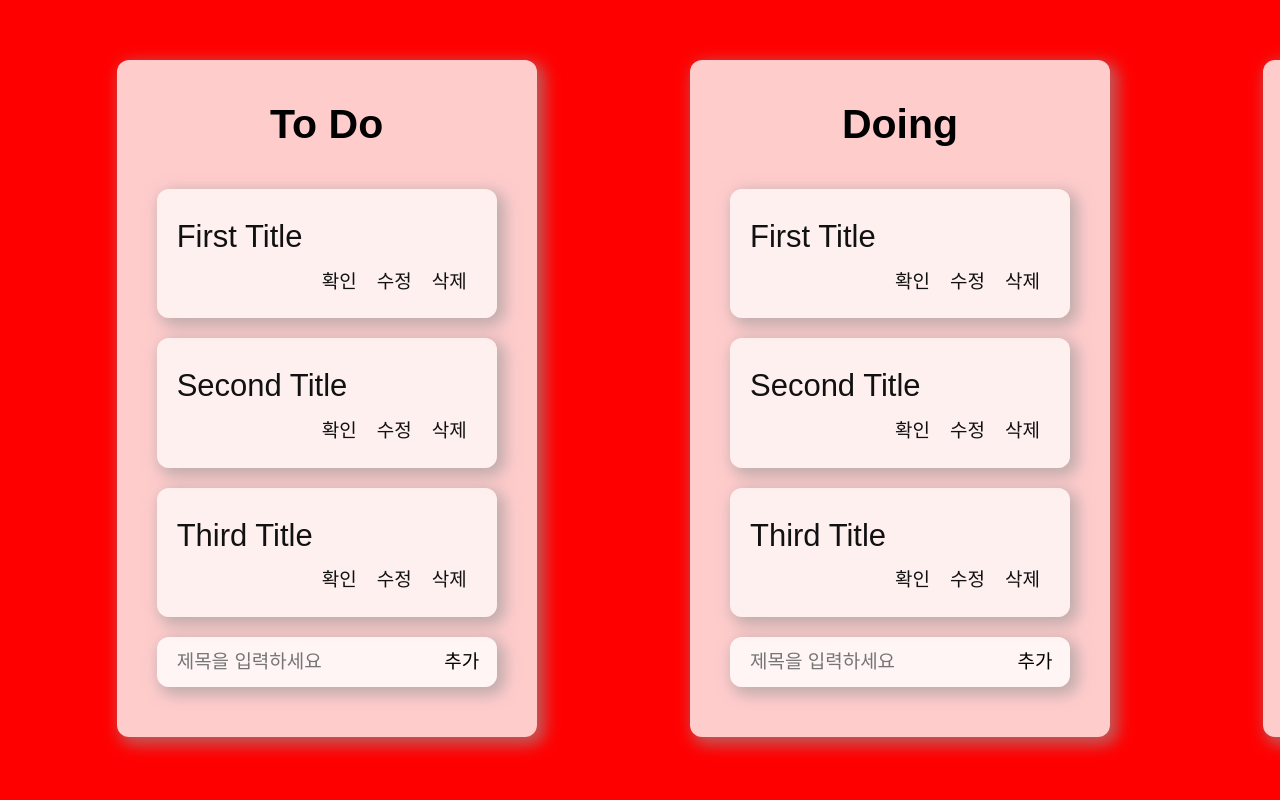
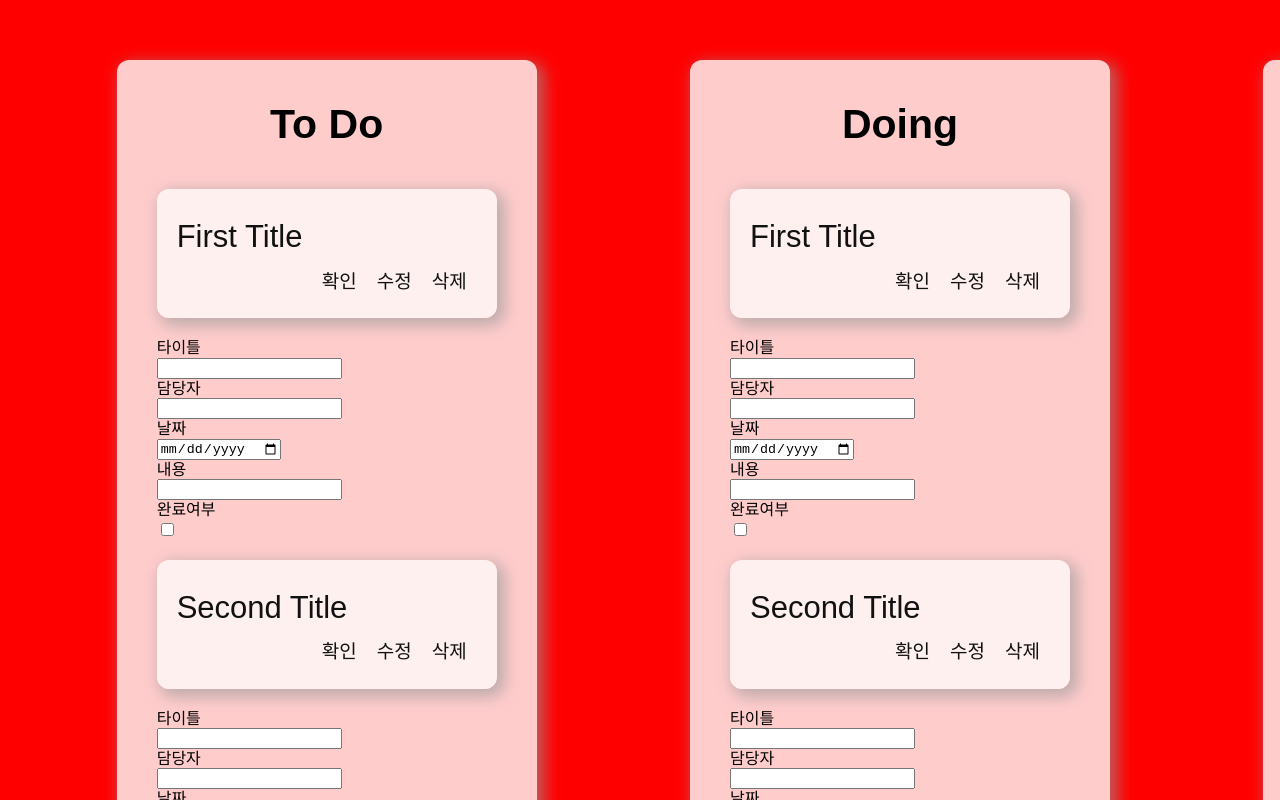
Before and after one commit to Pre-Team-10/pre-onboarding-8th-2-10, a React (Create React App) app: page / in a window 1280 px wide. Shown: the top 800 px of the page. Built offline with nearby package versions, Linux system fonts and the light colour scheme.

Commit message:
Feat: main.tsx, cards.tsx props 재수정

```diff
--- a/src/components/Cards.tsx
+++ b/src/components/Cards.tsx
@@ -3,7 +3,7 @@ import styled from "styled-components";
 import Details from "./Details";
 import type { Iprops } from "../pages/Main";
 
-function Cards({ subject, handleModal }: Iprops) {
+function Cards({ subject, handleModal, modalOpen }: Iprops) {
   const Card = styled.li`
     margin: 20px 0px;
     padding: 20px;
@@ -63,7 +63,7 @@ function Cards({ subject, handleModal }: Iprops) {
         </ButtonWrap>
       </Card>
 
-      <Details />
+      <Details modalOpen={modalOpen} />
     </>
   );
 }
--- a/src/components/Details.tsx
+++ b/src/components/Details.tsx
@@ -1,17 +1,18 @@
 import React from "react";
 import styled from "styled-components";
+import type { Iprops } from "../pages/Main";
 
-function Detail() {
-  const DetailWrap = styled.section`
-    display: none;
+function Details({ modalOpen }: Iprops) {
+  const Detail = styled.section`
     width: 500px;
   `;
 
+  console.log(modalOpen);
+
   return (
-    <DetailWrap>
+    <Detail>
       <div>
         <h3>타이틀</h3>
-
         <div>
           <input type="text" placeholder="" />
         </div>
@@ -32,8 +33,8 @@ function Detail() {
           <input type="checkbox" />
         </div>
       </div>
-    </DetailWrap>
+    </Detail>
   );
 }
 
-export default Detail;
+export default Details;
--- a/src/pages/Main.tsx
+++ b/src/pages/Main.tsx
@@ -2,7 +2,6 @@ import React, { useState } from "react";
 import styled from "styled-components";
 import DEFAULT_DATA from "../utils/defaultdata";
 import Cards from "../components/Cards";
-// import Detail from "../components/Details";
 
 const Container = styled.div`
   width: 100%;
```
